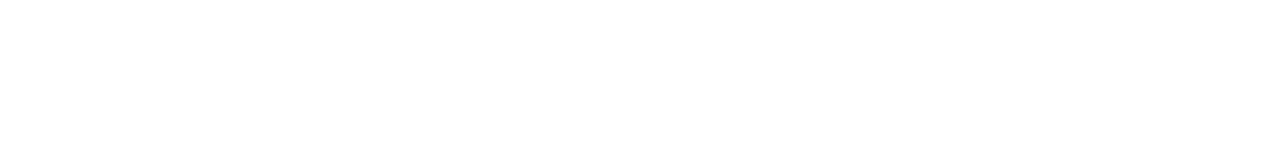
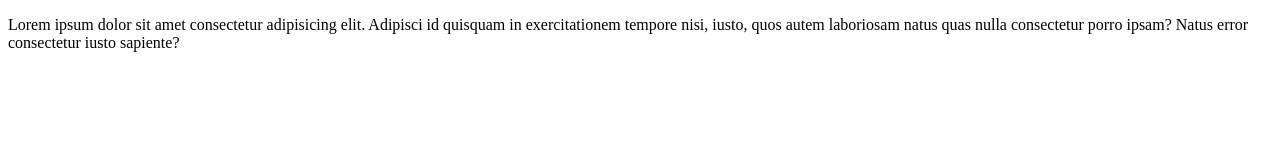
Before and after one commit to carol-silva205/projeto-1, a plain HTML site: page index.html in a window 1280 px wide. Drawn offline with Linux system fonts and the light colour scheme.

Commit message:
Adicionado texto no body

```diff
--- a/index.html
+++ b/index.html
@@ -7,5 +7,6 @@
 </head>
 <body>
     <title>Hello World!</title>
+    <p>Lorem ipsum dolor sit amet consectetur adipisicing elit. Adipisci id quisquam in exercitationem tempore nisi, iusto, quos autem laboriosam natus quas nulla consectetur porro ipsam? Natus error consectetur iusto sapiente?</p>
 </body>
 </html>
```
